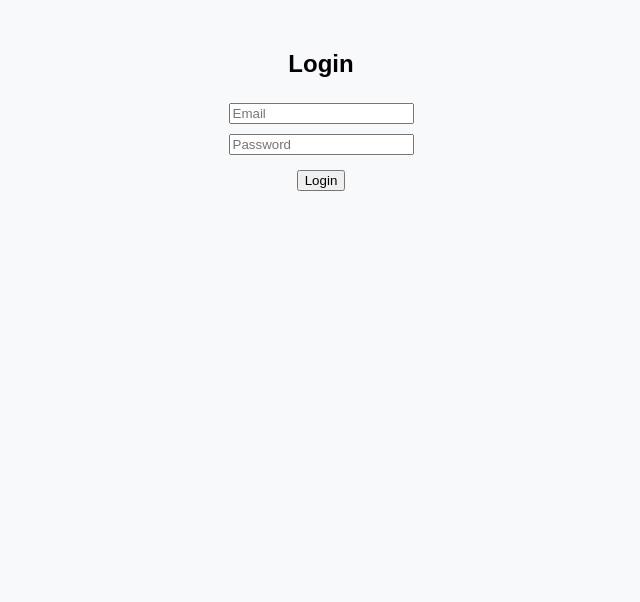
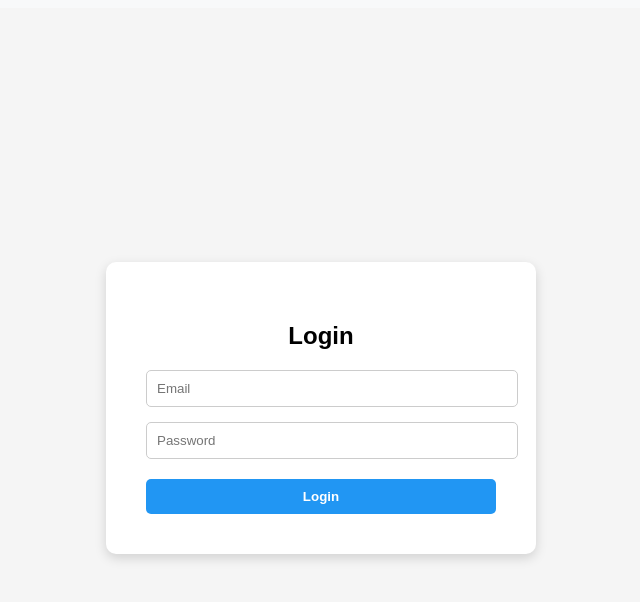
Before and after one commit to jokkolr/smart-task-manager, a React (Vite) app in the folder frontend/: page / in a window 1280 px wide. Both pictures are taken after a click on the button "Login". Shown: the top 602 px of the page, without its empty margins (319-959 px from the left). Built offline with nearby package versions, Linux system fonts and the light colour scheme.

Commit message:
Refactor Login page layout and styles
Updated the layout and styling of the login page for better user experience.

```diff
--- a/frontend/src/pages/Login.jsx
+++ b/frontend/src/pages/Login.jsx
@@ -15,7 +15,6 @@ const Login = ({ goToDashboard }) => {
         password,
       });
       if (res.status === 200) {
-        // Save token from backend
         localStorage.setItem("token", res.data.token);
         goToDashboard();
       }
@@ -26,28 +25,69 @@ const Login = ({ goToDashboard }) => {
   };
 
   return (
-    <div style={{ textAlign: "center", marginTop: "50px" }}>
-      <h2>Login</h2>
+    <div
+      style={{
+        display: "flex",
+        justifyContent: "center",
+        alignItems: "center",
+        height: "100vh",
+        backgroundColor: "#f5f5f5",
+      }}
+    >
+      <div
+        style={{
+          backgroundColor: "white",
+          padding: "40px",
+          borderRadius: "10px",
+          boxShadow: "0 4px 12px rgba(0,0,0,0.15)",
+          width: "350px",
+          textAlign: "center",
+        }}
+      >
+        <h2 style={{ marginBottom: "20px" }}>Login</h2>
         <input
           type="email"
           placeholder="Email"
           value={email}
           onChange={(e) => setEmail(e.target.value)}
-        style={{ margin: "5px" }}
+          style={{
+            width: "100%",
+            padding: "10px",
+            marginBottom: "15px",
+            borderRadius: "5px",
+            border: "1px solid #ccc",
+          }}
         />
-      <br />
         <input
           type="password"
           placeholder="Password"
           value={password}
           onChange={(e) => setPassword(e.target.value)}
-        style={{ margin: "5px" }}
+          style={{
+            width: "100%",
+            padding: "10px",
+            marginBottom: "20px",
+            borderRadius: "5px",
+            border: "1px solid #ccc",
+          }}
         />
-      <br />
-      <button onClick={handleLogin} style={{ marginTop: "10px" }}>
+        <button
+          onClick={handleLogin}
+          style={{
+            width: "100%",
+            padding: "10px",
+            backgroundColor: "#2196F3",
+            color: "white",
+            border: "none",
+            borderRadius: "5px",
+            cursor: "pointer",
+            fontWeight: "bold",
+          }}
+        >
           Login
         </button>
-      {error && <p style={{ color: "red" }}>{error}</p>}
+        {error && <p style={{ color: "red", marginTop: "15px" }}>{error}</p>}
+      </div>
     </div>
   );
 };
```
Lines whose indentation alone changed are shown as unchanged.
